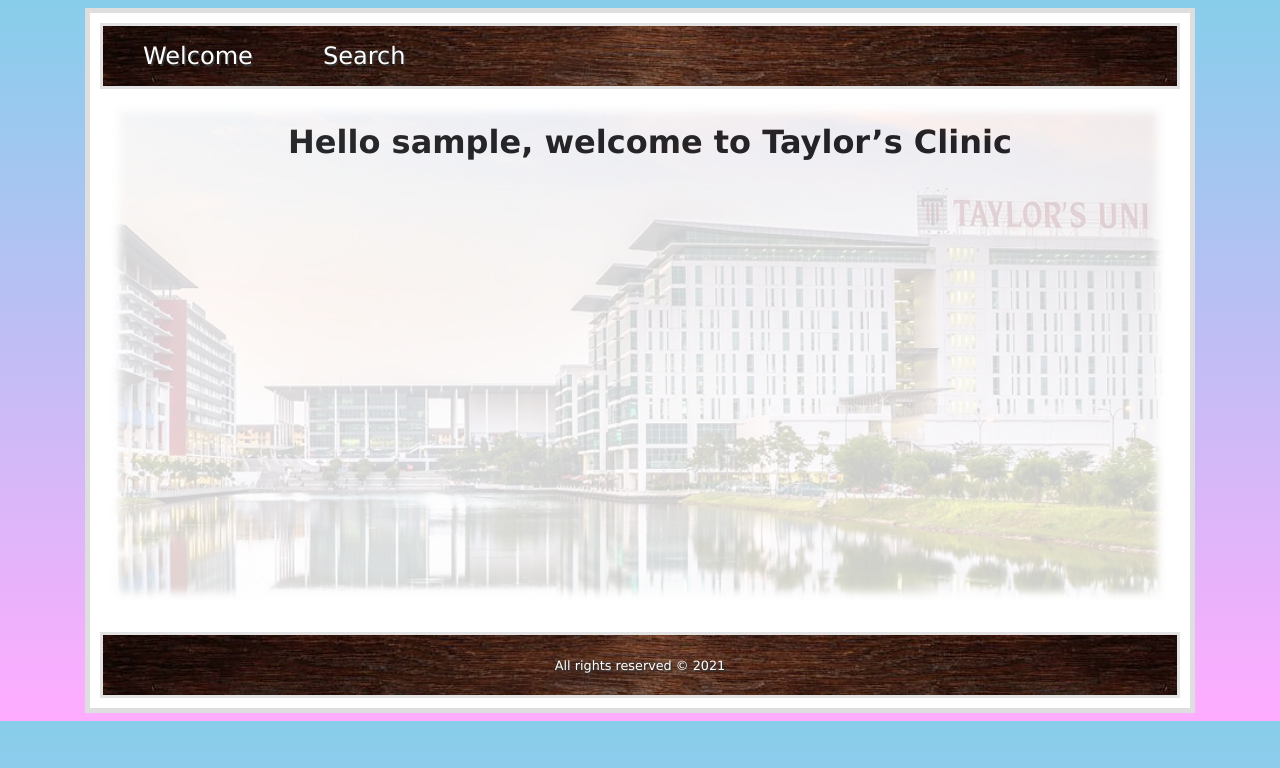
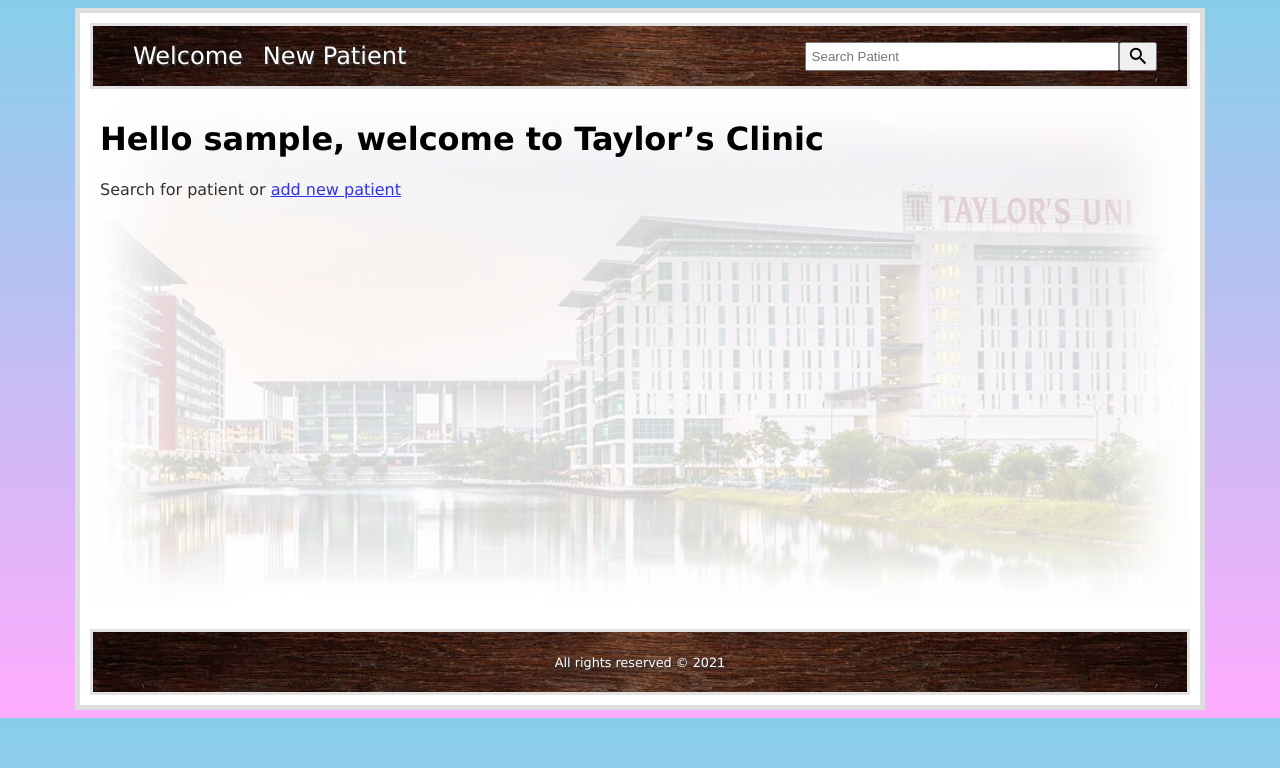
Before and after one commit to lowkayjing/wd-assignment-2, a PHP site: page / in a window 1280 px wide. Shown: the top 768 px of the page. Run offline with PHP 8.4, Linux system fonts and the light colour scheme; the visitor is signed in with stand-in values (Sample User, id 1).

Commit message:
feat: added search and delete function

```diff
--- a/register.php
+++ b/create.php
@@ -1,6 +1,6 @@
 <?php
-include_once 'config.php';
-include_once 'session.php';
+include_once './lib/config.php';
+include_once './lib/session.php';
 $fullName = $gender = $address = $dob = $email = $age = $pn = '';
 $errors = ['fullName' => '', 'gender' => '', 'address' => '', 'dob' => '', 'email' => '', 'age' => '', 'pn' => ''];
 
@@ -181,4 +181,4 @@
     <input type="submit" name="submit" value="Register">
 </form>';
 
-include 'template.php';
+include './lib/template.php';
--- a/css/index.css
+++ b/css/index.css
@@ -1,3 +1,42 @@
 #content-area::after {
     background-image: url(../img/taylors.jpeg);
 }
+
+#content-area {
+    flex-direction: column;
+    justify-content: flex-start;
+}
+
+.patients {
+    border-collapse: collapse;
+    font-size: 0.9rem;
+}
+
+.patients td, .patients th {
+    padding: 4px 8px;
+    text-align: left;
+    border-bottom: 1px solid #ccc;
+}
+
+.message {
+    opacity: 0.8;
+}
+
+.d-none {
+    display: none !important;
+}
+
+.buttons * {
+    display: inline-block;
+}
+
+.buttons .button, .confirm span {
+    text-decoration: none;
+    color: #222;
+    opacity: 0.7;
+    cursor: pointer;
+}
+
+.button:hover, .confirm span:hover {
+    opacity: 1;
+}
--- /dev/null
+++ b/css/nav.css
@@ -0,0 +1,55 @@
+#navigation {
+    display: flex;
+    align-items: center;
+    justify-content: space-between;
+}
+
+#nav {
+    list-style: none;
+}
+
+#nav ul {
+    margin: 0;
+    padding: 0;
+    width: auto;
+    display: none;
+}
+
+#nav li {
+    font-size: 24px;
+    float: left;
+    position: relative;
+    margin-right: 20px;
+}
+
+#nav a:link,
+nav a:active,
+nav a:visited {
+    display: block;
+    color: #fff;
+    text-decoration: none;
+}
+
+#nav a:hover {
+    color: lightblue;
+}
+
+#navigation form {
+    margin-right: 30px;
+    display: flex;
+}
+
+#navigation input[name=search] {
+    margin: 0;
+    justify-self: flex-end;
+    width: 300px;
+}
+
+#navigation button[type=submit] svg {
+    width: 1.4rem;
+    vertical-align: middle;
+}
+
+#navigation button[type=submit] {
+    cursor: pointer;
+}
--- a/css/style.css
+++ b/css/style.css
@@ -1,3 +1,5 @@
+@import url('nav.css');
+
 :root {
     --primary: #ffacff;
     --accent: #ff81ff;
@@ -14,7 +16,7 @@
 }
 
 #wrapper {
-    width: 1080px;
+    width: 1100px;
     background-color: white;
     margin: 0 auto;
     padding: 10px;
@@ -31,6 +33,10 @@
     min-height: 500px;
 }
 
+#content-area * {
+    z-index: 1;
+}
+
 #content-area::after {
     background-repeat: no-repeat;
     background-image: url(../img/women-clinic.jpeg);
@@ -41,8 +47,8 @@
     bottom: 0;
     position: absolute;
     right: 23px;
-    box-shadow: 0 0 8px 20px white inset;
-    background-size: cover;
+    box-shadow: 0 0 50px 50px white inset;
+    background-size: contain;
 }
 
 footer {
@@ -64,37 +70,6 @@
     background-image: url(../img/ubar.jpeg);
 }
 
-#nav {
-    list-style: none;
-}
-
-#nav ul {
-    margin: 0;
-    padding: 0;
-    width: auto;
-    display: none;
-}
-
-#nav li {
-    font-size: 24px;
-    float: left;
-    position: relative;
-    width: 180px;
-    height: 50px;
-}
-
-#nav a:link,
-nav a:active,
-nav a:visited {
-    display: block;
-    color: #fff;
-    text-decoration: none;
-}
-
-#nav a:hover {
-    color: lightblue;
-}
-
 .imgLeft {
     float: left;
     width: 240px;
@@ -109,10 +84,6 @@
     height: 250px;
     margin: 0 0 10px 10px;
     padding: 10px;
-}
-
-form {
-    z-index: 1;
 }
 
 form td {
--- /dev/null
+++ b/edit.php
@@ -0,0 +1 @@
+<?php
--- a/index.php
+++ b/index.php
@@ -1,10 +1,75 @@
 <?php
 
-include_once 'session.php';
+include_once './lib/session.php';
+include_once './lib/config.php';
 
-$content = '<h1>Hello ' . $_SESSION["username"] . ', welcome to Taylor’s Clinic</h1>';
-$styles = '<link href="./css/index.css" rel="stylesheet">';
+if (empty($_POST['search']) && !empty($_SESSION['search'])) {
+    $_POST['search'] = $_SESSION['search'];
+}
 
-include 'template.php';
+if (!empty($_POST['search'])) {
+    $sql = "SELECT id, fullName, gender, address, dob, email, age, pn FROM patients
+            WHERE id LIKE ? OR fullName LIKE ? OR gender LIKE ? OR address LIKE ?
+            OR dob LIKE ? OR email LIKE ? OR age LIKE ? OR pn LIKE ?";
 
-?>
+    $stmt = $conn->prepare($sql);
+    $stmt->bind_param('ssssssss', ...array_fill(0, 8, '%' . $_POST['search'] . '%'));
+    $stmt->execute();
+
+    $stmt->bind_result($id, $fullName, $gender, $address, $dob, $email, $age, $pn);
+
+    while ($stmt->fetch()) {
+        $patients[] = "<tr><td>$id</td>
+        <td>$fullName</td>
+        <td>$gender</td>
+        <td>$address</td>
+        <td>$dob</td>
+        <td>$email</td>
+        <td>$age</td>
+        <td>$pn</td>
+        <td>
+            <div class='buttons'>
+                <a href='edit.php' class='button'>Edit</a>
+                <form action='delete.php' method='post'>
+                    <input type='hidden' name='id' value='" . $id . "'/>
+                    <a class='button delete'>Delete</a>
+                </form>
+            </div>
+            <div class='confirm d-none'>
+                Confirm?
+                <span class='yes'>Yes</span>
+                <span class='no'>No</span>
+            </div>
+        </td>
+        </tr>";
+    }
+
+    $conn->close();
+
+    $_SESSION['search'] = $_POST['search'];
+}
+
+$content = '<h1>Hello ' . $_SESSION["username"] . ', welcome to Taylor’s Clinic</h1>' .
+    (!empty($_POST['search']) ? '<section>
+<h2>Patients (' . count($patients ?? []) . ')</h2>
+<table class="patients">
+    <thead>
+        <tr>
+            <th>ID</th>
+            <th>Full Name</th>
+            <th>Gender</th>
+            <th>Address</th>
+            <th>Date of Birth</th>
+            <th>Email</th>
+            <th>Age</th>
+            <th>Phone Number</th>
+            <th></th>
+        </tr>
+    </thead>
+    <tbody>' . join(null, $patients ?? []) . '</tbody>
+</table>
+</section>' : '<div class="message">Search for patient or <a href="register.php">add new patient</a></div>');
+$styles = '<link href="css/index.css" rel="stylesheet">';
+$scripts = '<script src="js/index.js"></script>';
+
+include './lib/template.php';
--- /dev/null
+++ b/js/index.js
@@ -0,0 +1,31 @@
+function delegate(el, evt, sel, handler) {
+    el.addEventListener(evt, function(event) {
+        var t = event.target;
+        while (t && t !== this) {
+            if (t.matches(sel)) {
+                handler.call(t, event);
+            }
+            t = t.parentNode;
+        }
+    });
+}
+
+delegate(document, 'click', '.delete', function(e) {
+    var t = e.target;
+
+    t.closest('td').querySelector('.confirm').classList.remove('d-none');
+    t.closest('.buttons').classList.add('d-none');
+});
+
+delegate(document, 'click', '.yes', function(e) {
+    var t = e.target;
+
+    t.closest('td').querySelector('form').submit();
+});
+
+delegate(document, 'click', '.no', function(e) {
+    var t = e.target;
+
+    t.closest('.confirm').classList.add('d-none');
+    t.closest('td').querySelector('.buttons').classList.remove('d-none');
+});
--- /dev/null
+++ b/lib/template.php
@@ -0,0 +1,47 @@
+<!DOCTYPE html>
+<html lang="en">
+
+<head>
+    <meta charset="UTF-8">
+    <meta http-equiv="X-UA-Compatible" content="IE=edge">
+    <meta name="viewport" content="width=device-width, initial-scale=1.0">
+    <title>Patient Management System</title>
+    <link rel="stylesheet" type="text/css" href="css/style.css"/>
+
+    <?= $styles ?? '' ?>
+</head>
+
+<body>
+<div id="wrapper">
+
+    <nav id="navigation">
+        <ul id="nav">
+            <li><a href="index.php">Welcome</a></li>
+            <?= isset($_SESSION["username"]) ? '<li><a href="create.php">New Patient</a></li>' : '' ?>
+        </ul>
+        <?= isset($_SESSION["username"]) ?
+            '<form action="index.php" method="post">
+                <input type="text" name="search" placeholder="Search Patient" value="' . ($_POST['search'] ?? '') . '" />
+                <button type="submit">
+                    <svg viewBox="0 0 24 24">
+                        <path fill="currentColor" d="M9.5,3A6.5,6.5 0 0,1 16,9.5C16,11.11 15.41,12.59 14.44,13.73L14.71,14H15.5L20.5,19L19,20.5L14,15.5V14.71L13.73,14.44C12.59,15.41 11.11,16 9.5,16A6.5,6.5 0 0,1 3,9.5A6.5,6.5 0 0,1 9.5,3M9.5,5C7,5 5,7 5,9.5C5,12 7,14 9.5,14C12,14 14,12 14,9.5C14,7 12,5 9.5,5Z" />
+                    </svg>
+                </input>
+            </form>' : '' ?>
+    </nav>
+
+    <div id="content-area">
+        <?= $content ?? ''; ?>
+    </div>
+
+    <footer>
+        <p>All rights reserved &copy;
+            <?= date('Y') ?>
+        </p>
+    </footer>
+</div>
+
+<?= $scripts ?? '' ?>
+</body>
+
+</html>
--- a/login.php
+++ b/login.php
@@ -1,5 +1,5 @@
 <?php
-include_once 'config.php';
+include_once './lib/config.php';
 
 $errors = ['username' => '', 'password' => '', 'login' => ''];
 
@@ -56,4 +56,4 @@
 </form>';
 $styles = '<link href="./css/login.css" rel="stylesheet">';
 
-include 'template.php';
+include './lib/template.php';
--- a/template.php
+++ /dev/null
@@ -1,37 +0,0 @@
-<!DOCTYPE html>
-<html lang="en">
-
-<head>
-    <meta charset="UTF-8">
-    <meta http-equiv="X-UA-Compatible" content="IE=edge">
-    <meta name="viewport" content="width=device-width, initial-scale=1.0">
-    <title>Patient Management System</title>
-    <link rel="stylesheet" type="text/css" href="css/style.css"/>
-
-    <?= $styles ?? '' ?>
-</head>
-
-<body>
-<div id="wrapper">
-
-    <nav id="navigation">
-        <ul id="nav">
-            <li><a href="index.php">Welcome</a></li>
-            <!--                <li><a href="login.php">Login</a></li>-->
-            <li><a href="searchUpdateDelete.php">Search</a></li>
-        </ul>
-    </nav>
-
-    <div id="content-area">
-        <?= $content ?? ''; ?>
-    </div>
-
-    <footer>
-        <p>All rights reserved &copy;
-            <?= date('Y') ?>
-        </p>
-    </footer>
-</div>
-</body>
-
-</html>
```
Also changed, not shown: delete.php (added, +8 -0 lines), archive/logout.php (renamed from logout.php), archive/search.php (renamed from searchUpdateDelete.php), lib/config.php (renamed from config.php), lib/session.php (line endings or trailing spaces).
